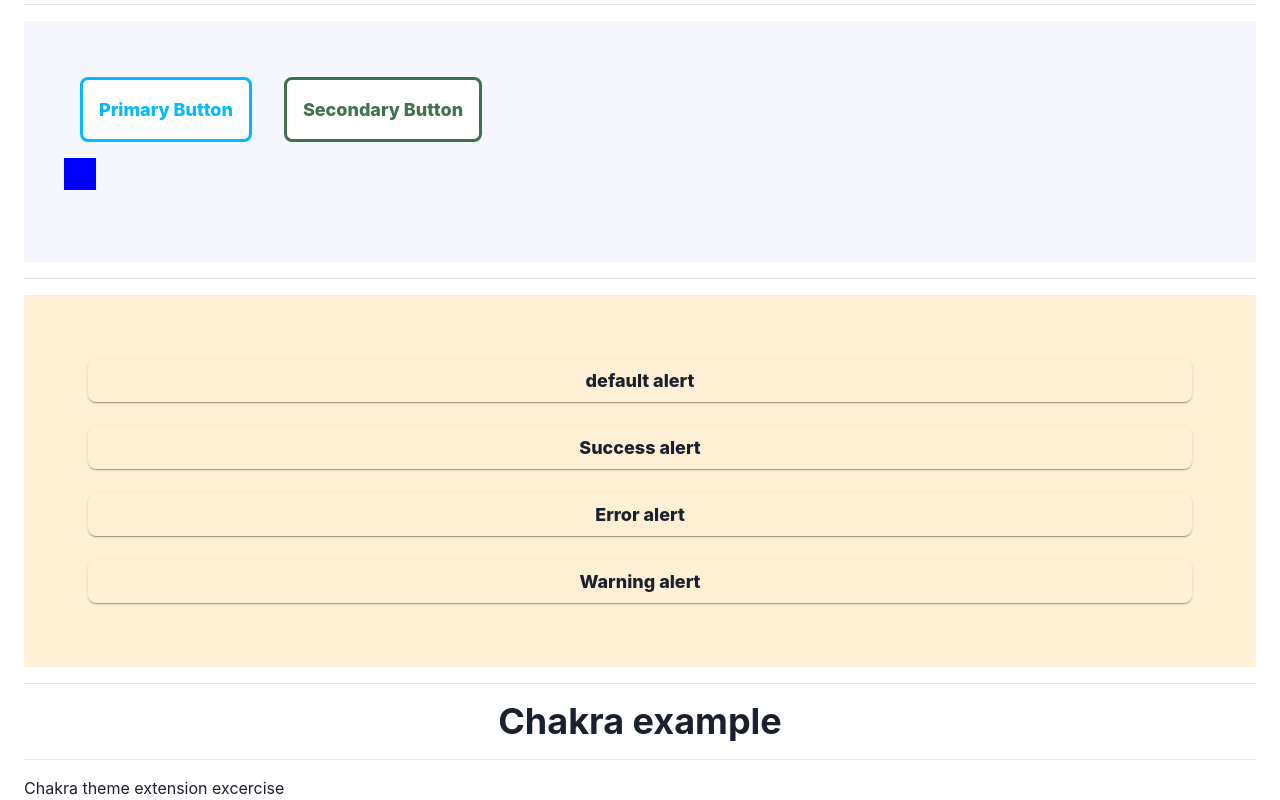
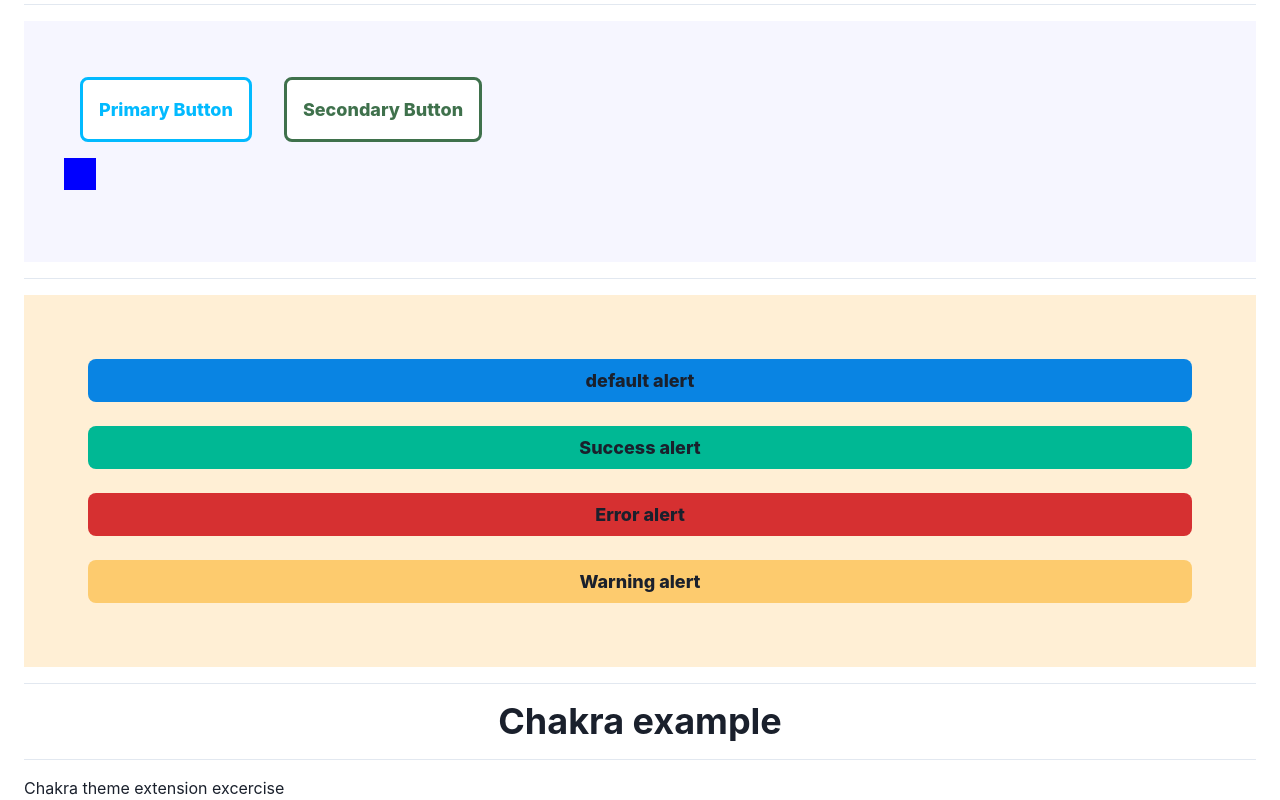
Before and after one commit to ric9176/rapid-ui-dev-workshop, a React (Create React App) app: page / in a window 1280 px wide. Shown: the part 744-1544 px from the top of the page. Built offline with nearby package versions, Linux system fonts and the light colour scheme.

Commit message:
Update variants excercise

```diff
--- a/src/Variants/exercise/index.tsx
+++ b/src/Variants/exercise/index.tsx
@@ -1,7 +1,8 @@
 import React from 'react';
 import styled, { ThemeProvider } from 'styled-components';
+import { variant } from 'styled-system';
+
 import theme from './theme';
-// import { variant } from 'styled-system'
 
 // TODO: create a variant called `alertStyle`
 /*
@@ -14,19 +15,17 @@
 interface AlertProps {
   variant?: 'default' | 'error' | 'success' | 'warning';
 }
+
+const alertVariants = variant({
+  key: 'alerts',
+});
+
 const Alert = styled('div')<AlertProps>`
-  border-radius: 8px;
-  padding: 8px;
-  box-shadow: 0 2px 1px -1px rgba(0, 0, 0, 0.2), 0 1px 1px 0 rgba(0, 0, 0, 0.14),
-    0 1px 3px 0 rgba(0, 0, 0, 0.12);
-  font-size: 18px;
-  margin: 24px;
-  font-weight: 800;
-  text-align: center;
+  ${alertVariants}
 `;
 
 const Wrapper = styled('div')`
-  background-color: ${props => props.theme.colors.background};
+  background-color: ${({ theme }) => theme.colors.background};
   padding: 40px;
 `;
 
@@ -43,3 +42,7 @@
 );
 
 export default VariantsExercise;
+
+//Bonus
+// 1. Add a default variant for the Alert which would style it in case the variant prop is not passed
+// 2. Consider all that common styling in <Alert> is it possible to move that to the theme? what are the tradeoffs of doing so?
--- a/src/Variants/exercise/theme.ts
+++ b/src/Variants/exercise/theme.ts
@@ -1,3 +1,16 @@
+import { backgroundColor, colorStyle } from 'styled-system';
+
+const commonAlertStyles = {
+  borderRadius: '8px',
+  padding: '8px',
+  boxShadow:
+    '0 2px 1px -1px rgba(0, 0, 0, 0.2), 0 1px 1px 0 rgba(0, 0, 0, 0.14) 0 1px 3px 0 rgba(0, 0, 0, 0.12)',
+  fontSize: '18px',
+  margin: '24px',
+  fontWeight: '800',
+  textAlign: 'center',
+};
+
 const theme = {
   colors: {
     blue: '#07c',
@@ -6,7 +19,14 @@
     secondary: '#f6f6ff',
     background: 'papayawhip',
   },
-  // add some variants for your alerts here
+  alerts: {
+    default: { backgroundColor: '#0984e3', ...commonAlertStyles },
+    success: { backgroundColor: '#00b894', ...commonAlertStyles },
+    error: { backgroundColor: '#d63031', ...commonAlertStyles },
+    warning: { backgroundColor: '#fdcb6e', ...commonAlertStyles },
+  },
 };
 
 export default theme;
+
+// Tip: If you need some inspiration for nicer colors https://flatuicolors.com/palette/us
```
Also changed, not shown: src/Variants/example/index.tsx (+0 -16 lines).
